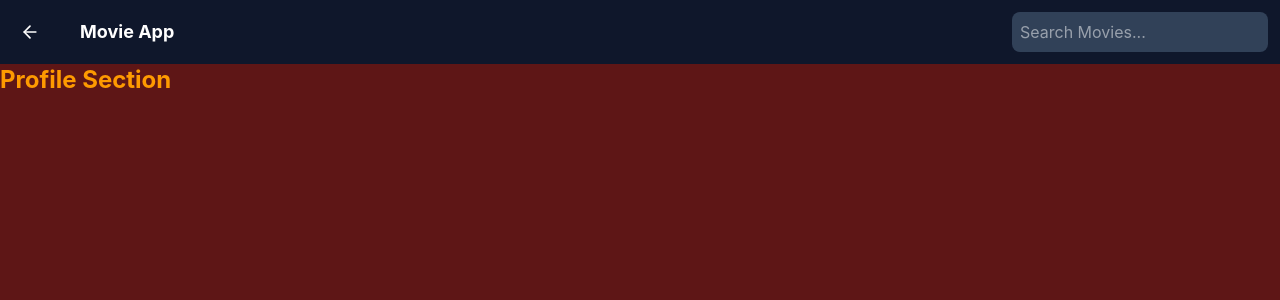
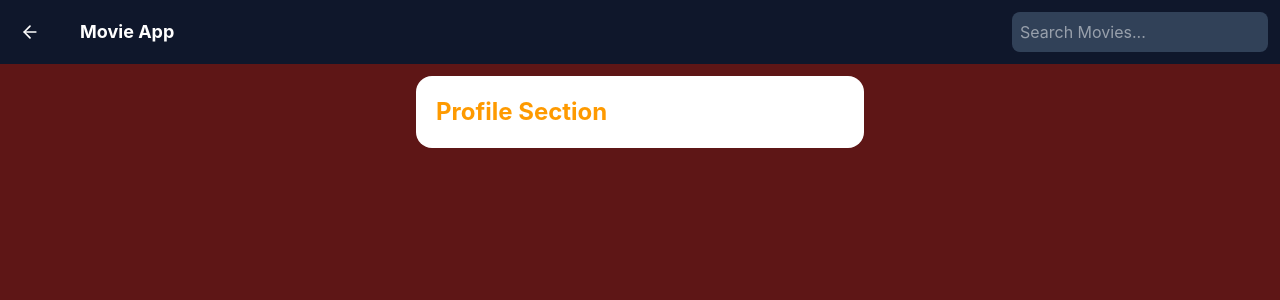
Before and after one commit to elizebeth18/React-Tailwind-MovieTicket-Booking, a React (Vite) app in the folder movie-app/: page /profile in a window 1280 px wide. Shown: the top 300 px of the page. Built offline with nearby package versions, Linux system fonts and the light colour scheme.

Commit message:
profile section  style changes

```diff
--- a/movie-app/src/components/Profile/index.jsx
+++ b/movie-app/src/components/Profile/index.jsx
@@ -1,9 +1,12 @@
 const Profile = () => {
     return (
         <>
-            <h1 className="font-bold text-2xl text-amber-500">
-                Profile Section
-            </h1>
+            <div className="max-w-md rounded-2xl p-5 mx-auto my-3 bg-white">
+                <h1 className="font-bold text-2xl text-amber-500">
+                    Profile Section
+                </h1>
+            </div>
+
         </>
     )
 }
```
